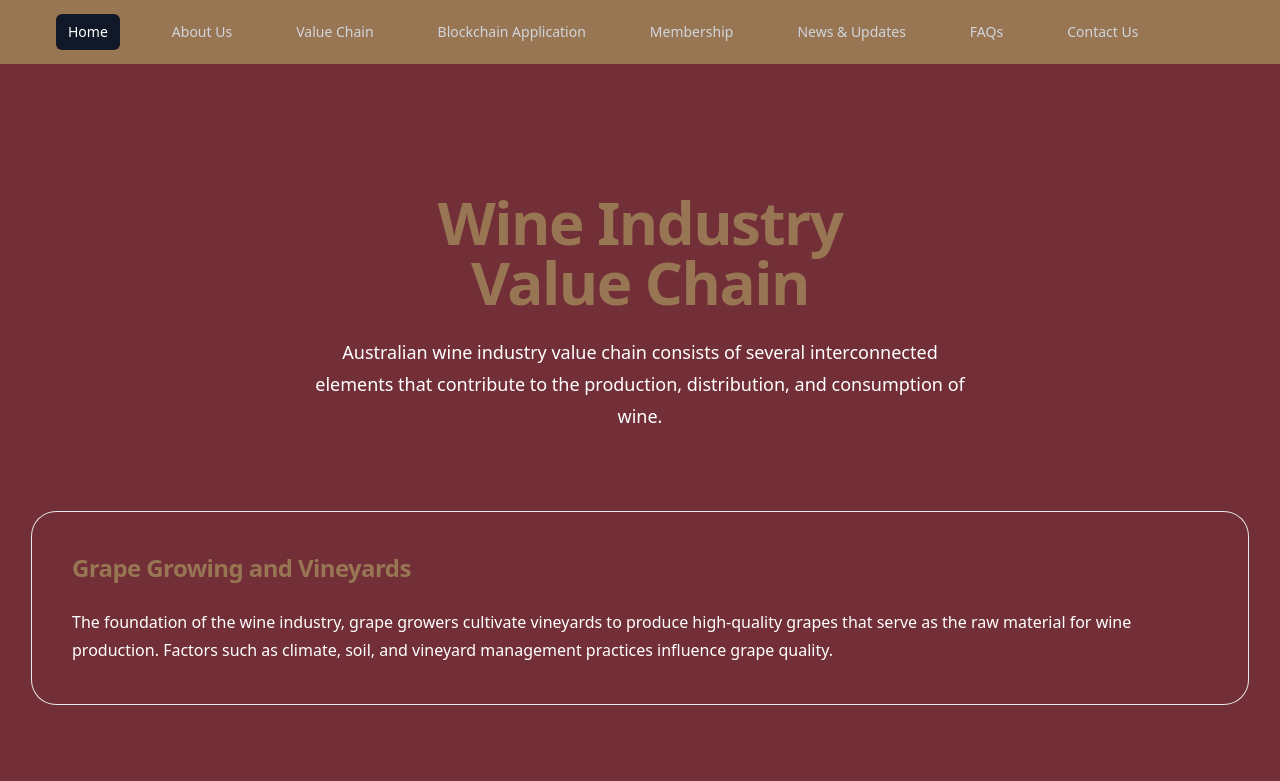
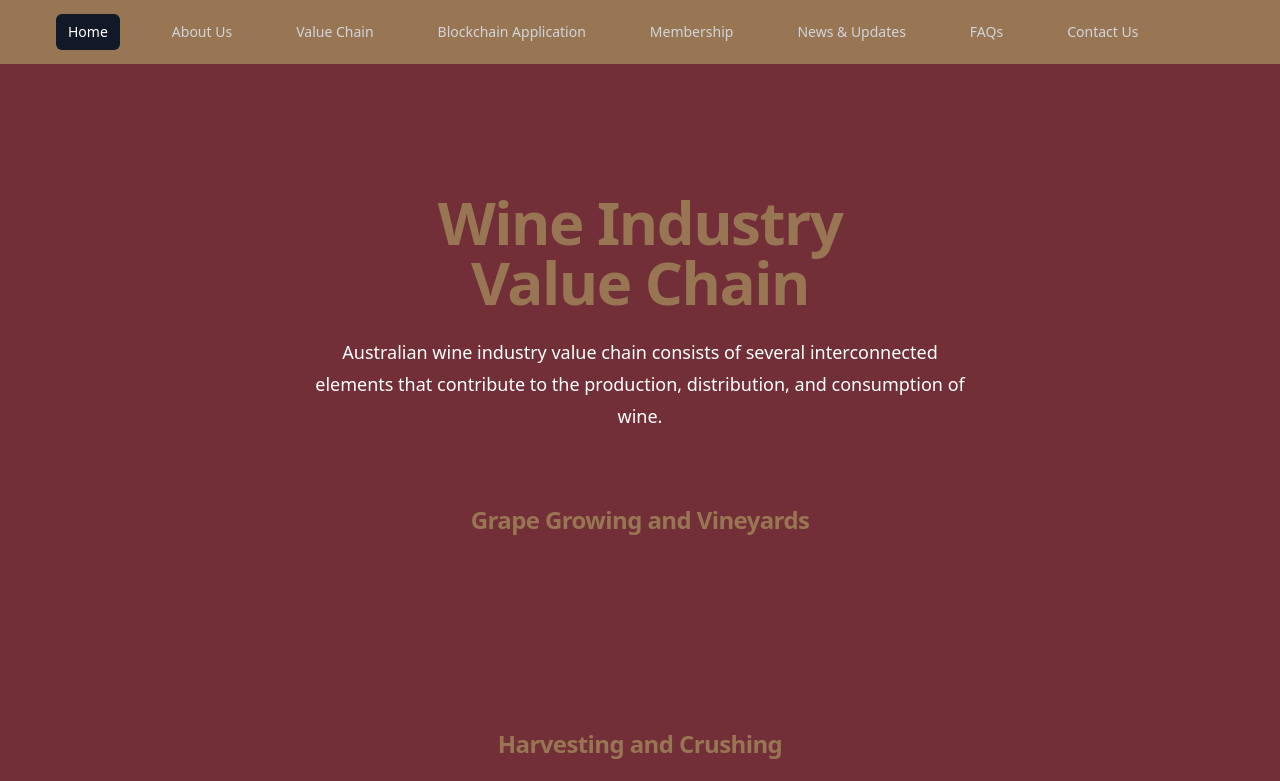
Before and after one commit to dltxio/web3wines-website, a React (Vite) app: page /value_chain in a window 1280 px wide. Shown: the top 781 px of the page. Built offline with nearby package versions, Linux system fonts and the light colour scheme; a web font is replaced by a local one; what tailwind-heropatterns would draw is missing.

Commit message:
Display card details upon hovering card title #5

```diff
--- a/src/components/Card.tsx
+++ b/src/components/Card.tsx
@@ -9,7 +9,7 @@ type Props = {
 export const Card: React.FC<Props> = ({ children, classnames }) => (
   <div
     className={classNames(
-      "bg-white rounded-xl p-6 text-black shadow-lg font-semibold w-auto h-auto",
+      "group mx-auto mt-8 max-w-2xl rounded-3xl lg:mx-0 lg:flex lg:max-w-none hover:bg-orange-50",
       {
         [classnames || ""]: !!classnames
       }
--- a/src/pages/ValueChain.tsx
+++ b/src/pages/ValueChain.tsx
@@ -1,5 +1,5 @@
 import React, { useLayoutEffect } from "react";
-import { PageLayout } from "../components";
+import { Card, PageLayout } from "../components";
 
 const valueChain = [
   {
@@ -74,16 +74,18 @@ const ValueChain: React.FC = () => {
             </p>
           </div>
           {valueChain.map(item => (
-            <div className="mx-auto mt-16 max-w-2xl rounded-3xl ring-1 ring-gray-200 sm:mt-20 lg:mx-0 lg:flex lg:max-w-none">
-              <div className="p-8 sm:p-10 lg:flex-auto">
-                <h3 className="text-2xl font-bold tracking-tight text-navbar">
-                  {item.name}
-                </h3>
-                <p className="mt-6 text-base leading-7 text-white">
-                  {item.desc}
-                </p>
+            <Card>
+              <div>
+                <div className="p-8 sm:p-10 lg:flex-auto text-center text-navbar">
+                  <h3 className="text-2xl font-bold tracking-tight">
+                    {item.name}
+                  </h3>
+                  <p className="mt-6 text-base leading-7 invisible group-hover:visible">
+                    {item.desc}
+                  </p>
+                </div>
               </div>
-            </div>
+            </Card>
           ))}
         </div>
       </div>
```
